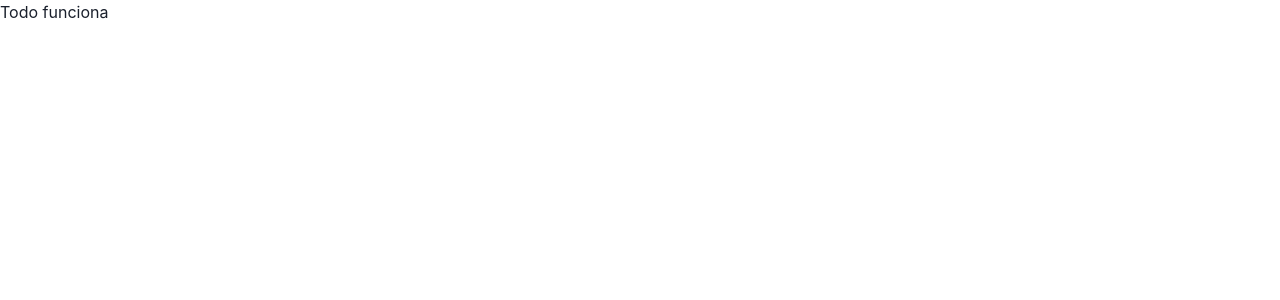
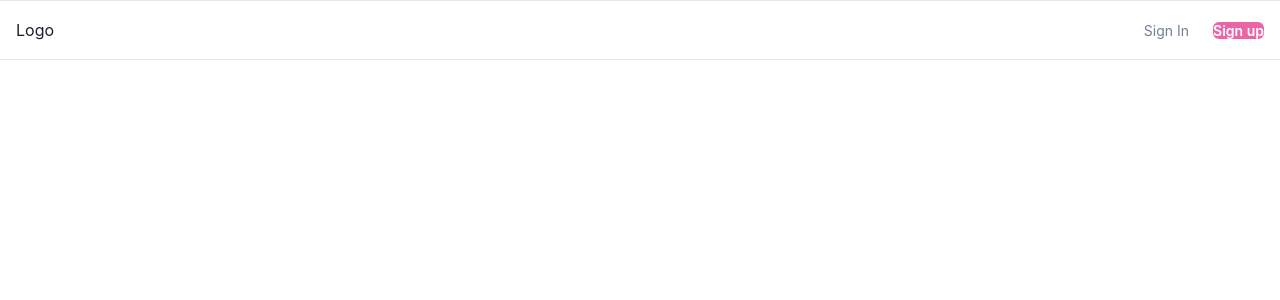
Before and after one commit to jesusmacq/Rep30weba_fullstack, a Next.js app in the folder ecommerce/: page / in a window 1280 px wide. Shown: the top 300 px of the page. Built offline with nearby package versions, Linux system fonts and the light colour scheme.

Commit message:
Importamos nuestro componente Layout

```diff
--- a/ecommerce/pages/index.js
+++ b/ecommerce/pages/index.js
@@ -1,16 +1,10 @@
-import Head from 'next/head'
-
+//import Head from 'next/head'
+import Layout from '../components/Layout'
 export default function Home() {
   return (
     <>
-      <Head>
-        <title>Create Next App</title>
-        <meta name="description" content="Generated by create next app" />
-        <meta name="viewport" content="width=device-width, initial-scale=1" />
-        <link rel="icon" href="/favicon.ico" />
-      </Head>
-
-      <h1>Todo funciona</h1>
+      <Layout>
+      </Layout>
     </>
   )
 }
```
